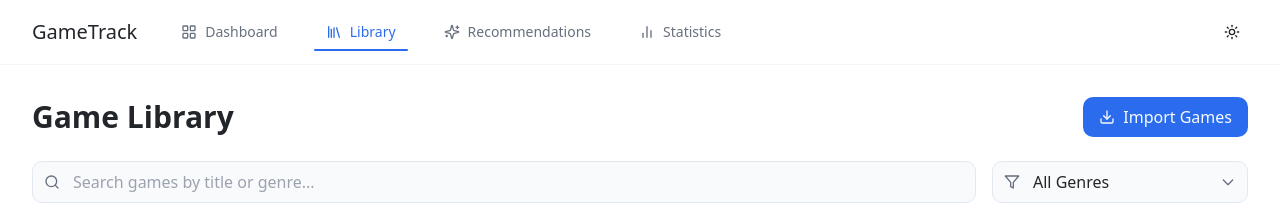
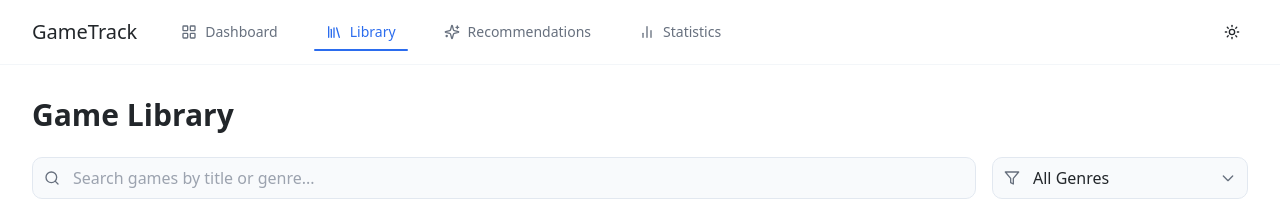
Before and after one commit to vanddev/play-palette-manager, a React (Vite) app: page /library in a window 1280 px wide. Shown: the top 204 px of the page. Built offline with nearby package versions, Linux system fonts and the light colour scheme.

Commit message:
Remove import games button

```diff
--- a/src/pages/Library.tsx
+++ b/src/pages/Library.tsx
@@ -1,5 +1,5 @@
 import React, { useState } from 'react';
-import { Check, Clock, X, Search, Filter, Plus, Download } from 'lucide-react';
+import { Check, Clock, X, Search, Filter, Plus } from 'lucide-react';
 import { GameList } from '../components/GameList';
 import { Game, GameStatus } from '../utils/gameData';
 
@@ -33,13 +33,7 @@ const Library: React.FC<LibraryProps> = ({ games, onStatusChange }) => {
   return (
     <div>
       <div className="mb-8">
-        <div className="flex items-center justify-between mb-6">
-          <h1 className="text-3xl font-bold">Game Library</h1>
-          <button className="flex items-center gap-2 px-4 py-2 bg-primary text-primary-foreground rounded-md hover:bg-primary/90 transition-colors">
-            <Download className="h-4 w-4" />
-            Import Games
-          </button>
-        </div>
+        <h1 className="text-3xl font-bold mb-6">Game Library</h1>
 
         <div className="flex flex-col md:flex-row gap-4">
           {/* Search */}
```
